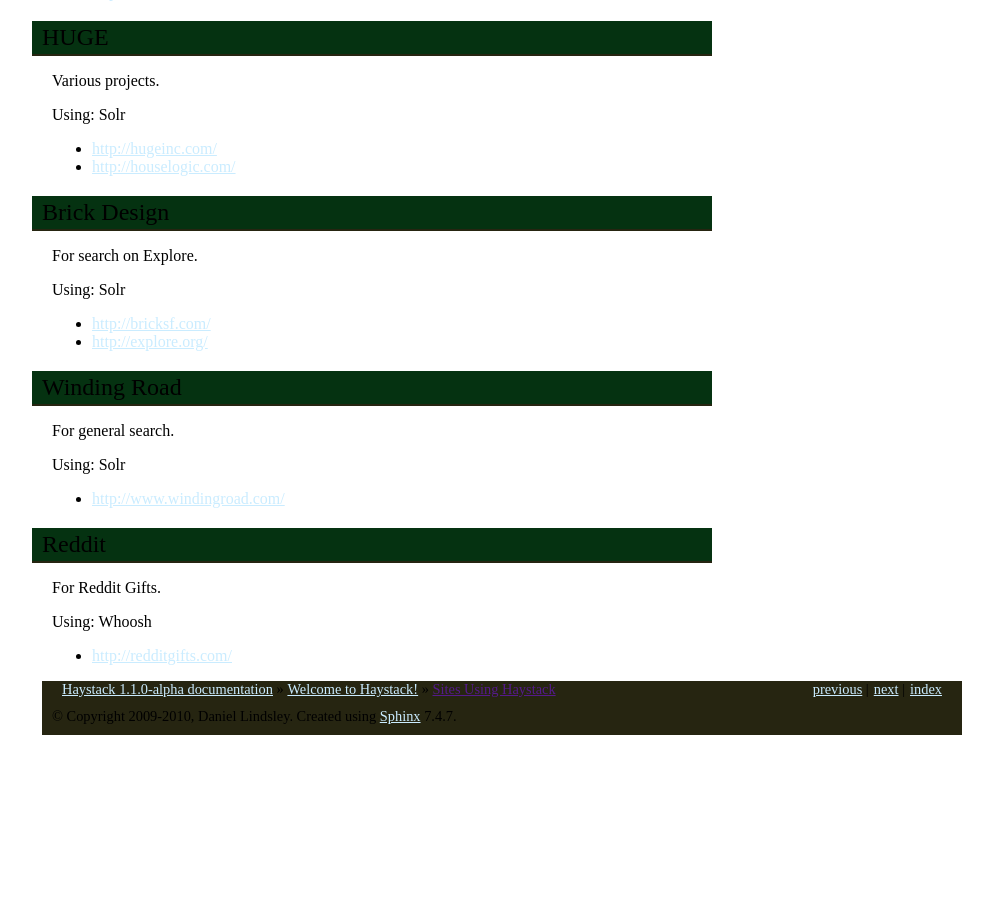
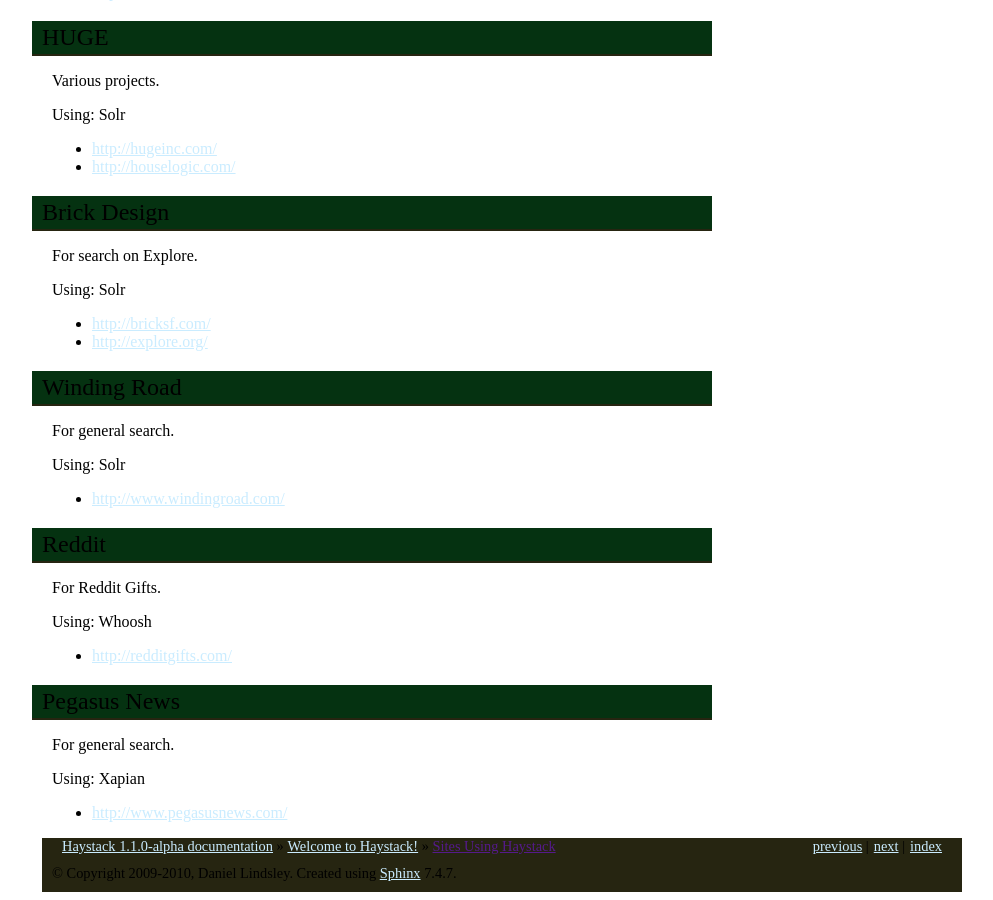
Before and after one commit to django-haystack/django-haystack, a Sphinx documentation site: the page built from docs/who_uses.rst, in a window 1280 px wide and 900 px high, scrolled down 1510 px. Shown: the whole window, without its empty margins (138-1131 px from the left). Built offline with Sphinx 7.4.7, drawn with Linux system fonts in a browser that asks for light colours; a style sheet for code colours, icons or effects is not loaded; before the commit the page ends 2253 px from its top, so only the background shows below that.

Commit message:
Added Pegasus News to Who Uses.

```diff
--- a/docs/who_uses.rst
+++ b/docs/who_uses.rst
@@ -120,3 +120,13 @@
 Using: Whoosh
 
 * http://redditgifts.com/
+
+
+Pegasus News
+------------
+
+For general search.
+
+Using: Xapian
+
+* http://www.pegasusnews.com/
```
